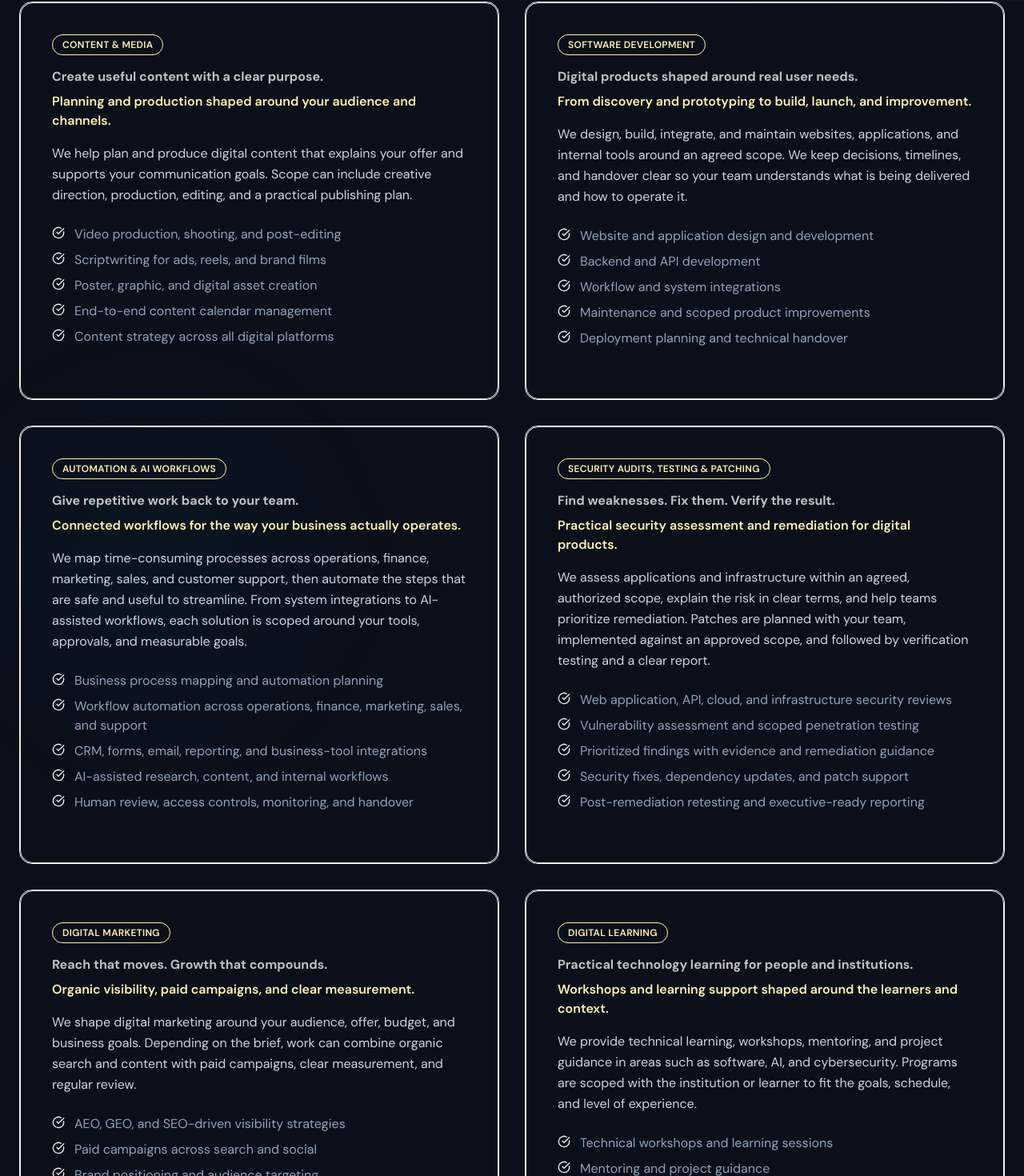
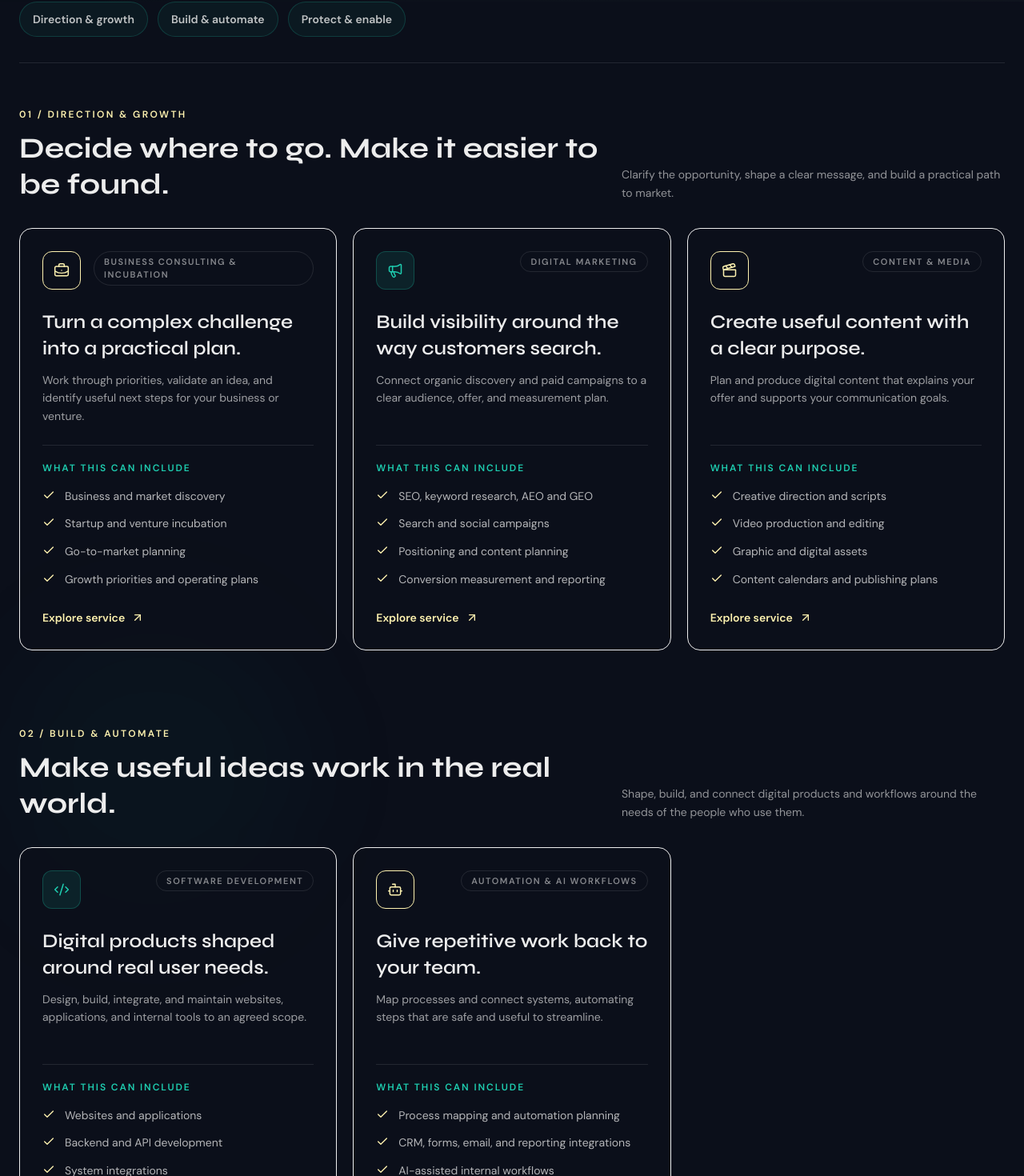
Before and after one commit to SASTRAVA/SASTRAVA-WEBSITE, a React (Vite) app: page /services in a window 1280 px wide. Shown: the part 616-2086 px from the top of the page at 80% size. Built offline with nearby package versions, Linux system fonts and the light colour scheme.

Commit message:
Organize services page into icon-led groups

```diff
--- a/src/pages/Services.jsx
+++ b/src/pages/Services.jsx
@@ -4,178 +4,168 @@ import { Navbar } from '../components/layout/Navbar';
 import { Footer } from '../components/layout/Footer';
 import { PageHero } from '../components/sections/PageHero';
 import { Button } from '../components/ui/Button';
-import { CheckCircle, ArrowRight } from 'lucide-react';
+import { Link } from 'react-router-dom';
+import {
+  ArrowRight,
+  ArrowUpRight,
+  Bot,
+  BriefcaseBusiness,
+  Check,
+  Clapperboard,
+  Code2,
+  GraduationCap,
+  Megaphone,
+  ShieldCheck,
+} from 'lucide-react';
 
-// Static data moved to module level for memoization
-const SERVICE_SEGMENTS = [
+const SERVICE_GROUPS = [
   {
-    tag: 'Content & Media',
+    id: 'strategy-growth',
+    number: '01',
+    eyebrow: 'Direction & growth',
+    title: 'Decide where to go. Make it easier to be found.',
+    description: 'Clarify the opportunity, shape a clear message, and build a practical path to market.',
+    services: [
+      {
+        id: 'consulting-incubation',
+        tag: 'Business consulting & incubation',
+        heading: 'Turn a complex challenge into a practical plan.',
+        description: 'Work through priorities, validate an idea, and identify useful next steps for your business or venture.',
+        capabilities: ['Business and market discovery', 'Startup and venture incubation', 'Go-to-market planning', 'Growth priorities and operating plans'],
+        Icon: BriefcaseBusiness,
+        href: '/grow',
+        linkLabel: 'Explore consulting and incubation',
+        tone: 'gold',
+      },
+      {
+        id: 'digital-marketing',
+        tag: 'Digital marketing',
+        heading: 'Build visibility around the way customers search.',
+        description: 'Connect organic discovery and paid campaigns to a clear audience, offer, and measurement plan.',
+        capabilities: ['SEO, keyword research, AEO and GEO', 'Search and social campaigns', 'Positioning and content planning', 'Conversion measurement and reporting'],
+        Icon: Megaphone,
+        href: '/digital-marketing',
+        linkLabel: 'Explore digital marketing services',
+        tone: 'teal',
+      },
+      {
+        id: 'content-media',
+        tag: 'Content & media',
         heading: 'Create useful content with a clear purpose.',
-    tagline: 'Planning and production shaped around your audience and channels.',
-    body: 'We help plan and produce digital content that explains your offer and supports your communication goals. Scope can include creative direction, production, editing, and a practical publishing plan.',
-    capabilities: [
-      'Video production, shooting, and post-editing',
-      'Scriptwriting for ads, reels, and brand films',
-      'Poster, graphic, and digital asset creation',
-      'End-to-end content calendar management',
-      'Content strategy across all digital platforms',
+        description: 'Plan and produce digital content that explains your offer and supports your communication goals.',
+        capabilities: ['Creative direction and scripts', 'Video production and editing', 'Graphic and digital assets', 'Content calendars and publishing plans'],
+        Icon: Clapperboard,
+        href: '/contact',
+        linkLabel: 'Discuss content and media services',
+        tone: 'gold',
+      },
     ],
   },
   {
-    tag: 'Software Development',
+    id: 'build-automation',
+    number: '02',
+    eyebrow: 'Build & automate',
+    title: 'Make useful ideas work in the real world.',
+    description: 'Shape, build, and connect digital products and workflows around the needs of the people who use them.',
+    services: [
+      {
+        id: 'software-development',
+        tag: 'Software development',
         heading: 'Digital products shaped around real user needs.',
-    tagline: 'From discovery and prototyping to build, launch, and improvement.',
-    body: 'We design, build, integrate, and maintain websites, applications, and internal tools around an agreed scope. We keep decisions, timelines, and handover clear so your team understands what is being delivered and how to operate it.',
-    capabilities: [
-      'Website and application design and development',
-      'Backend and API development',
-      'Workflow and system integrations',
-      'Maintenance and scoped product improvements',
-      'Deployment planning and technical handover',
+        description: 'Design, build, integrate, and maintain websites, applications, and internal tools to an agreed scope.',
+        capabilities: ['Websites and applications', 'Backend and API development', 'System integrations', 'Maintenance and technical handover'],
+        Icon: Code2,
+        href: '/build',
+        linkLabel: 'Explore software development',
+        tone: 'teal',
+      },
+      {
+        id: 'automation-ai',
+        tag: 'Automation & AI workflows',
+        heading: 'Give repetitive work back to your team.',
+        description: 'Map processes and connect systems, automating steps that are safe and useful to streamline.',
+        capabilities: ['Process mapping and automation planning', 'CRM, forms, email, and reporting integrations', 'AI-assisted internal workflows', 'Human review, monitoring, and handover'],
+        Icon: Bot,
+        href: '/ai',
+        linkLabel: 'Explore AI and automation',
+        tone: 'gold',
+      },
     ],
   },
   {
-    tag: 'Automation & AI Workflows',
-    heading: 'Give repetitive work back to your team.',
-    tagline: 'Connected workflows for the way your business actually operates.',
-    body: 'We map time-consuming processes across operations, finance, marketing, sales, and customer support, then automate the steps that are safe and useful to streamline. From system integrations to AI-assisted workflows, each solution is scoped around your tools, approvals, and measurable goals.',
-    capabilities: [
-      'Business process mapping and automation planning',
-      'Workflow automation across operations, finance, marketing, sales, and support',
-      'CRM, forms, email, reporting, and business-tool integrations',
-      'AI-assisted research, content, and internal workflows',
-      'Human review, access controls, monitoring, and handover',
-    ],
+    id: 'security-learning',
+    number: '03',
+    eyebrow: 'Protect & enable',
+    title: 'Build confidence into the systems and skills you depend on.',
+    description: 'Strengthen digital security while helping teams and learners develop practical technology skills.',
+    services: [
+      {
+        id: 'security-testing',
+        tag: 'Security audits, testing & patching',
+        heading: 'Find weaknesses. Fix them. Verify the result.',
+        description: 'Review applications and infrastructure within an authorized scope, prioritize findings, and support remediation.',
+        capabilities: ['Application, API, cloud, and infrastructure reviews', 'Vulnerability assessment and scoped testing', 'Patching and remediation support', 'Retesting and clear reporting'],
+        Icon: ShieldCheck,
+        href: '/cybersecurity/security-audits',
+        linkLabel: 'Explore security audit services',
+        tone: 'gold',
       },
       {
-    tag: 'Security Audits, Testing & Patching',
-    heading: 'Find weaknesses. Fix them. Verify the result.',
-    tagline: 'Practical security assessment and remediation for digital products.',
-    body: 'We assess applications and infrastructure within an agreed, authorized scope, explain the risk in clear terms, and help teams prioritize remediation. Patches are planned with your team, implemented against an approved scope, and followed by verification testing and a clear report.',
-    capabilities: [
-      'Web application, API, cloud, and infrastructure security reviews',
-      'Vulnerability assessment and scoped penetration testing',
-      'Prioritized findings with evidence and remediation guidance',
-      'Security fixes, dependency updates, and patch support',
-      'Post-remediation retesting and executive-ready reporting',
-    ],
+        id: 'digital-learning',
+        tag: 'Digital learning',
+        heading: 'Practical technology learning for people and institutions.',
+        description: 'Develop skills through workshops, mentoring, and project guidance shaped around the learner and context.',
+        capabilities: ['Software, AI, and cybersecurity learning', 'Technical workshops and mentoring', 'Project guidance for learners and teams', 'Flexible formats and schedules'],
+        Icon: GraduationCap,
+        href: '/learn',
+        linkLabel: 'Explore digital learning services',
+        tone: 'teal',
       },
-  {
-    tag: 'Digital Marketing',
-    heading: 'Reach that moves. Growth that compounds.',
-    tagline: 'Organic visibility, paid campaigns, and clear measurement.',
-    body: 'We shape digital marketing around your audience, offer, budget, and business goals. Depending on the brief, work can combine organic search and content with paid campaigns, clear measurement, and regular review.',
-    capabilities: [
-      'AEO, GEO, and SEO-driven visibility strategies',
-      'Paid campaigns across search and social',
-      'Brand positioning and audience targeting',
-      'Campaign measurement and regular reporting',
-      'Content and conversion planning across the customer journey',
-    ],
-  },
-  {
-    tag: 'Digital Learning',
-    heading: 'Practical technology learning for people and institutions.',
-    tagline: 'Workshops and learning support shaped around the learners and context.',
-    body: 'We provide technical learning, workshops, mentoring, and project guidance in areas such as software, AI, and cybersecurity. Programs are scoped with the institution or learner to fit the goals, schedule, and level of experience.',
-    capabilities: [
-      'Technical workshops and learning sessions',
-      'Mentoring and project guidance',
-      'Programs for learners, institutions, and teams',
-      'Curriculum planning around learning goals',
-      'Flexible formats and delivery schedules',
     ],
   },
 ];
 
-// Service Card Component
-const ServiceCard = ({ tag, heading, tagline, body, capabilities, index }) => {
+const ServiceCard = ({ service, index }) => {
+  const { tag, heading, description, capabilities, Icon, href, linkLabel, tone } = service;
+  const iconStyle = tone === 'gold'
+    ? 'border-gold-DEFAULT/25 bg-gold-DEFAULT/10 text-gold-light group-hover:bg-gold-DEFAULT/20'
+    : 'border-peacock-light/25 bg-peacock-light/10 text-peacock-light group-hover:bg-peacock-light/20';
+
   return (
-    <motion.div
-      initial={{ opacity: 0, y: 40 }}
+    <motion.article
+      initial={{ opacity: 0, y: 24 }}
       whileInView={{ opacity: 1, y: 0 }}
-      transition={{ duration: 0.6, delay: index * 0.1 }}
-      viewport={{ once: true, margin: '-100px' }}
-      className="group"
+      transition={{ duration: 0.4, delay: (index % 3) * 0.06 }}
+      viewport={{ once: true, margin: '-60px' }}
+      className="group relative flex h-full flex-col overflow-hidden rounded-2xl border border-gold-DEFAULT/15 bg-navy-950/75 p-6 shadow-elevation transition-all duration-300 hover:-translate-y-1 hover:border-peacock-light/30 hover:shadow-glow-gold md:p-7"
     >
-      <div className="relative h-full glass-gold gloss p-8 md:p-10 rounded-2xl overflow-hidden border border-gold-DEFAULT/20 shadow-glow-gold transition-all duration-300 group-hover:shadow-glow-gold-lg">
-
-        {/* Animated gradient overlay on hover */}
-        <motion.div
-          className="absolute inset-0 bg-gradient-to-br from-gold-DEFAULT to-gold-mid opacity-0 group-hover:opacity-5 transition-opacity duration-500 pointer-events-none"
-          initial={{ opacity: 0 }}
-          whileHover={{ opacity: 0.05 }}
-        />
-
-        {/* Tag Badge */}
-        <motion.span
-          className="inline-block mb-4 px-3 py-1 rounded-full text-xs font-semibold uppercase tracking-wide bg-gold-DEFAULT/10 text-gold-light border border-gold-DEFAULT/30"
-          initial={{ opacity: 0, y: -10 }}
-          whileInView={{ opacity: 1, y: 0 }}
-          transition={{ duration: 0.4, delay: index * 0.1 + 0.05 }}
-          viewport={{ once: true }}
-        >
-          {tag}
-        </motion.span>
-
-        {/* Heading */}
-        <motion.h3
-          className="text-h3 text-offwhite mb-2 transition-colors group-hover:text-gold-light leading-snug"
-          initial={{ opacity: 0.8 }}
-          whileHover={{ opacity: 1 }}
-        >
-          {heading}
-        </motion.h3>
-
-        {/* Tagline */}
-        <motion.p
-          className="text-gold-light mb-4 font-semibold text-base"
-          initial={{ opacity: 0 }}
-          whileInView={{ opacity: 1 }}
-          transition={{ duration: 0.5, delay: index * 0.1 + 0.1 }}
-          viewport={{ once: true }}
-        >
-          {tagline}
-        </motion.p>
-
-        {/* Body Text */}
-        <p className="text-slate-300 leading-relaxed text-base mb-6 relative z-10">
-          {body}
-        </p>
-
-        {/* Capabilities List */}
-        <div className="mb-6 space-y-2 relative z-10">
-          {capabilities.map((capability, idx) => (
-            <motion.div
-              key={idx}
-              initial={{ opacity: 0, x: -10 }}
-              whileInView={{ opacity: 1, x: 0 }}
-              transition={{ duration: 0.3, delay: index * 0.1 + idx * 0.04 }}
-              viewport={{ once: true }}
-              className="flex items-start gap-3"
-            >
-              <CheckCircle className="w-4 h-4 text-gold-DEFAULT flex-shrink-0 mt-0.5" />
-              <span className="text-slate-400 text-base">{capability}</span>
-            </motion.div>
-          ))}
+      <div className="pointer-events-none absolute -right-12 -top-12 h-36 w-36 rounded-full bg-gold-DEFAULT/5 blur-3xl transition-colors group-hover:bg-peacock-light/10" />
+      <div className="relative flex items-start justify-between gap-4">
+        <span className={`grid h-12 w-12 shrink-0 place-items-center rounded-xl border transition-colors ${iconStyle}`}>
+          <Icon className="h-5 w-5" strokeWidth={1.8} aria-hidden="true" />
+        </span>
+        <span className="rounded-full border border-white/10 px-3 py-1 text-[11px] font-semibold uppercase tracking-[0.14em] text-offwhite/55">{tag}</span>
       </div>
 
+      <h3 className="relative mt-6 font-display text-xl font-semibold leading-snug text-offwhite transition-colors group-hover:text-gold-light md:text-2xl">{heading}</h3>
+      <p className="relative mt-3 min-h-[4.5rem] text-sm leading-relaxed text-offwhite/65">{description}</p>
 
+      <div className="relative mt-5 border-t border-white/10 pt-5">
+        <h4 className="text-xs font-semibold uppercase tracking-[0.16em] text-peacock-light">What this can include</h4>
+        <ul className="mt-4 space-y-3">
+          {capabilities.map((capability) => (
+            <li key={capability} className="flex items-start gap-3 text-sm leading-relaxed text-offwhite/75">
+              <Check className="mt-0.5 h-4 w-4 shrink-0 text-gold-light" aria-hidden="true" />
+              <span>{capability}</span>
+            </li>
+          ))}
+        </ul>
+      </div>
 
-        {/* Glow halo effect on hover */}
-        <motion.div
-          className="absolute inset-0 opacity-0 group-hover:opacity-100 pointer-events-none transition-opacity duration-500"
-          initial={{ opacity: 0 }}
-          whileHover={{ opacity: 1 }}
-        >
-          <div className="absolute top-0 right-0 w-40 h-40 bg-gold-DEFAULT/5 rounded-full filter blur-3xl" />
-          <div className="absolute bottom-0 left-0 w-32 h-32 bg-peacock-green/5 rounded-full filter blur-3xl" />
-        </motion.div>
-
-        {/* Premium border highlight */}
-        <div className="absolute inset-0 rounded-2xl border border-gradient-to-r from-gold-DEFAULT/20 to-peacock-green/10 pointer-events-none" />
-      </div>
-    </motion.div>
+      <Link to={href} aria-label={linkLabel} className="relative mt-auto inline-flex min-h-12 items-center gap-2 pt-6 text-sm font-semibold text-gold-light transition-colors hover:text-peacock-light focus-visible:outline focus-visible:outline-2 focus-visible:outline-offset-2 focus-visible:outline-gold-light">
+        Explore service <ArrowUpRight className="h-4 w-4 transition-transform group-hover:-translate-y-0.5 group-hover:translate-x-0.5" aria-hidden="true" />
+      </Link>
+    </motion.article>
   );
 };
 
@@ -191,8 +181,7 @@ export const Services = () => {
           description="SASTRAVA combines business consulting and incubation with software, AI and automation, security reviews, digital marketing, content, and practical learning. We agree the scope and work with you toward the outcome that matters."
         />
 
-        {/* Services Grid Section */}
-        <section className="relative py-section bg-navy-950 overflow-hidden">
+        <section id="service-offerings" className="relative overflow-hidden bg-navy-950 py-section">
           {/* Background Elements */}
           <div className="absolute inset-0 pointer-events-none">
             <motion.div
@@ -208,31 +197,39 @@ export const Services = () => {
           </div>
 
           <div className="relative max-w-7xl mx-auto px-6">
-            {/* Services Grid */}
+            <nav aria-label="Service categories" className="mb-14 flex flex-wrap gap-3 border-b border-white/10 pb-8">
+              {SERVICE_GROUPS.map((group) => (
+                <a key={group.id} href={`#${group.id}`} className="inline-flex min-h-11 items-center rounded-full border border-peacock-light/20 bg-peacock-light/5 px-4 text-sm font-semibold text-offwhite/80 transition-colors hover:border-peacock-light/45 hover:text-peacock-light focus-visible:outline focus-visible:outline-2 focus-visible:outline-offset-2 focus-visible:outline-gold-light">
+                  {group.eyebrow}
+                </a>
+              ))}
+            </nav>
+
+            <div className="space-y-20 md:space-y-24">
+              {SERVICE_GROUPS.map((group) => (
+                <section key={group.id} id={group.id} aria-labelledby={`${group.id}-title`} className="scroll-mt-28">
                   <motion.div
-              initial="hidden"
-              whileInView="visible"
-              viewport={{ once: true, margin: '-100px' }}
-              variants={{
-                hidden: { opacity: 0 },
-                visible: {
-                  opacity: 1,
-                  transition: {
-                    staggerChildren: 0.12,
-                    delayChildren: 0.2,
-                  },
-                },
-              }}
-              className="grid grid-cols-1 md:grid-cols-2 gap-8"
+                    initial={{ opacity: 0, y: 16 }}
+                    whileInView={{ opacity: 1, y: 0 }}
+                    transition={{ duration: 0.4 }}
+                    viewport={{ once: true, margin: '-80px' }}
+                    className="mb-8 grid gap-4 md:grid-cols-[minmax(0,1fr)_minmax(16rem,0.65fr)] md:items-end"
                   >
-              {SERVICE_SEGMENTS.map((segment, idx) => (
-                <ServiceCard
-                  key={idx}
-                  {...segment}
-                  index={idx}
-                />
+                    <div>
+                      <p className="text-xs font-semibold uppercase tracking-[0.2em] text-gold-light">{group.number} / {group.eyebrow}</p>
+                      <h2 id={`${group.id}-title`} className="mt-3 max-w-3xl font-display text-3xl font-bold leading-tight text-offwhite md:text-4xl">{group.title}</h2>
+                    </div>
+                    <p className="max-w-xl text-sm leading-relaxed text-offwhite/60 md:justify-self-end">{group.description}</p>
+                  </motion.div>
+
+                  <div className="grid gap-5 md:grid-cols-2 xl:grid-cols-3">
+                    {group.services.map((service, index) => (
+                      <ServiceCard key={service.id} service={service} index={index} />
                     ))}
-            </motion.div>
+                  </div>
+                </section>
+              ))}
+            </div>
           </div>
         </section>
 
```
Also changed, not shown: 1 other file (tests, documents, lock files or other folders). Lines whose indentation alone changed are shown as unchanged.
